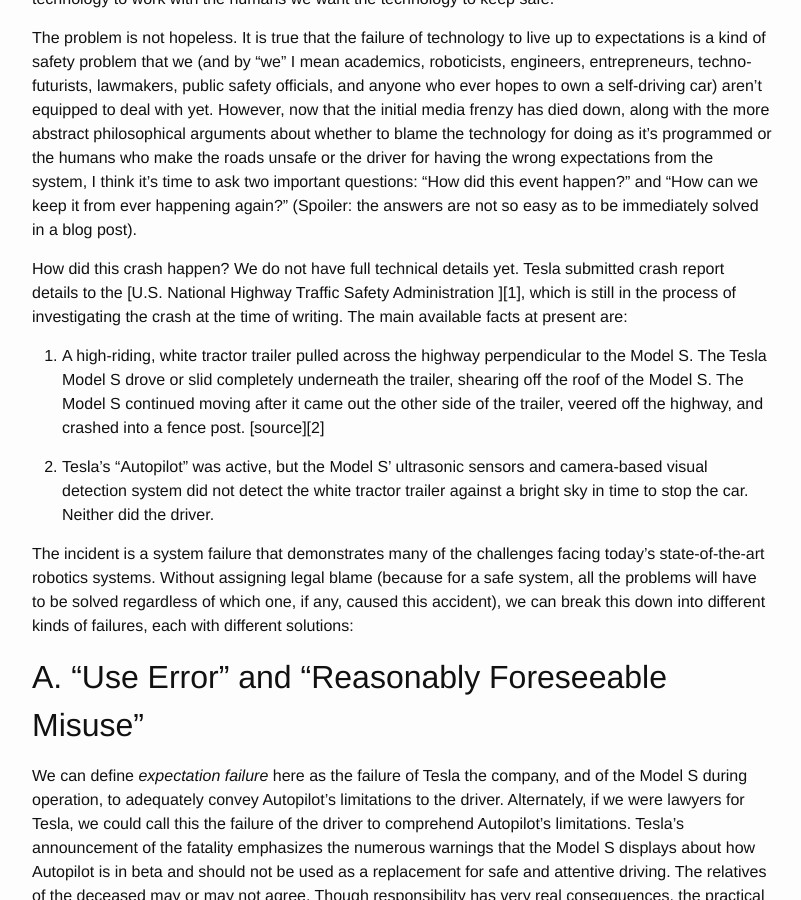
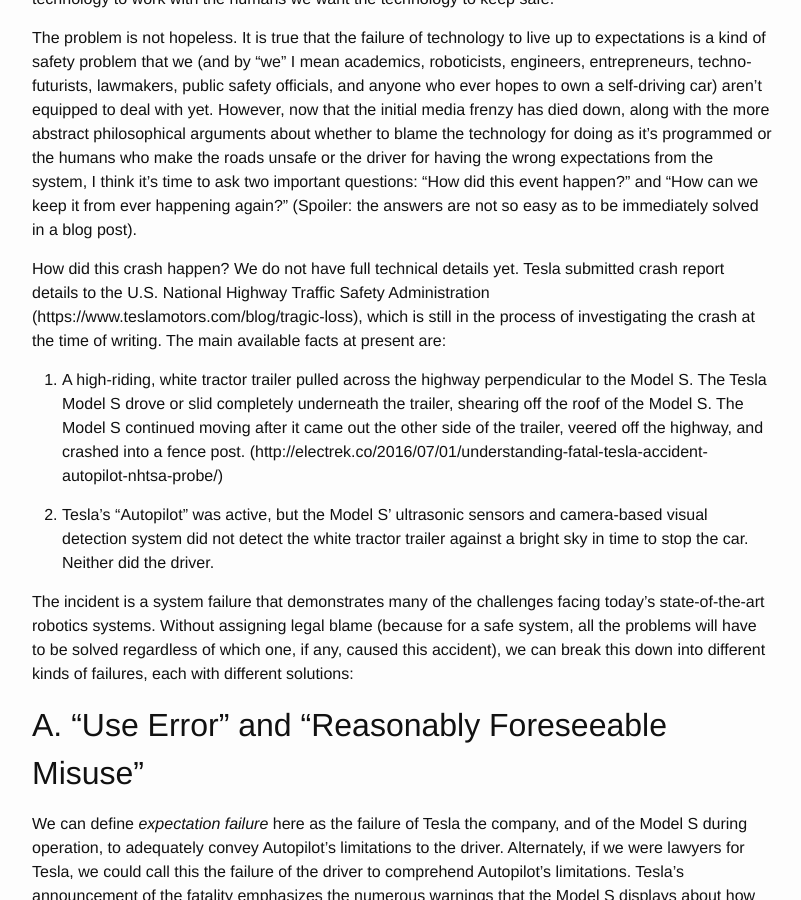
Before and after one commit to crashtherobotsite/crashtherobotsite, a Jekyll site: the page built from _posts/2016-07-18-what-the-tesla-fatality-can-teach-us-about-how-to-test-robots.markdown, in a window 1280 px wide and 900 px high, scrolled down 534 px. Shown: the whole window, without its empty margins (238-1039 px from the left). Built offline with Jekyll 4.4.1, drawn with Linux system fonts in a browser that asks for light colours; some of the changed text lies outside the part shown.

Commit message:
Revert "Move links to markdown footnotes"
This reverts commit 3f075fac185c863aea433f48967818341726a827.

```diff
--- a/_posts/2016-07-18-what-the-tesla-fatality-can-teach-us-about-how-to-test-robots.markdown
+++ b/_posts/2016-07-18-what-the-tesla-fatality-can-teach-us-about-how-to-test-robots.markdown
@@ -11,9 +11,9 @@
 
 The problem is not hopeless.  It is true that the failure of technology to live up to expectations is a kind of safety problem that we (and by "we" I mean academics, roboticists, engineers, entrepreneurs, techno-futurists, lawmakers, public safety officials, and anyone who ever hopes to own a self-driving car) aren't equipped to deal with yet. However, now that the initial media frenzy has died down, along with the more abstract philosophical arguments about whether to blame the technology for doing as it's programmed or the humans who make the roads unsafe or the driver for having the wrong expectations from the system, I think it's time to ask two important questions: "How did this event happen?" and "How can we keep it from ever happening again?" (Spoiler: the answers are not so easy as to be immediately solved in a blog post).
 
-How did this crash happen? We do not have full technical details yet. Tesla submitted crash report details to the [U.S. National Highway Traffic Safety Administration ][1], which is still in the process of investigating the crash at the time of writing.  The main available facts at present are:
+How did this crash happen? We do not have full technical details yet. Tesla submitted crash report details to the U.S. National Highway Traffic Safety Administration (https://www.teslamotors.com/blog/tragic-loss), which is still in the process of investigating the crash at the time of writing.  The main available facts at present are:
 
-1. A high-riding, white tractor trailer pulled across the highway perpendicular to the Model S. The Tesla Model S drove or slid completely underneath the trailer, shearing off the roof of the Model S. The Model S continued moving after it came out the other side of the trailer, veered off the highway, and crashed into a fence post. [source][2]
+1. A high-riding, white tractor trailer pulled across the highway perpendicular to the Model S. The Tesla Model S drove or slid completely underneath the trailer, shearing off the roof of the Model S. The Model S continued moving after it came out the other side of the trailer, veered off the highway, and crashed into a fence post. (http://electrek.co/2016/07/01/understanding-fatal-tesla-accident-autopilot-nhtsa-probe/)
 
 2. Tesla's "Autopilot" was active, but the Model S' ultrasonic sensors and camera-based visual detection system did not detect the white tractor trailer against a bright sky in time to stop the car. Neither did the driver.
 
@@ -39,7 +39,7 @@
 
 Changing the environment is part of how we've made ourselves safer in America. The statistics on our road safety [compared to that of poorer nations](http://asirt.org/initiatives/informing-road-users/road-safety-facts/road-crash-statistics) suggest that we're doing something right with our infrastructure and laws. In the particular case of the Tesla fatality, we can choose to scrutinize the failure of the highway design.  Our *highway infrastructure failure* can be stated as "Tall tractor trailers should not block highways."
 
-This crash might have been avoided if the road or the truck had more safeguards. Many highways limit where large trucks can drive, or provide overpasses instead of simple left turns. The US DOT acknowledges that large trucks and buses are particularly dangerous, and has [previously launched campaigns](https://www.transportation.gov/fastlane/operation-safe-driver-making-our-roads-safer-everyone) for educating drivers about the dangers of driving near large vehicles.  Multiple posters on Elon Musk's Twitter account pointed out that the tragedy might have been avoided if the tractor trailer involved had had large side guards, like the kind designed to protect [bicyclists from trailers][3].
+This crash might have been avoided if the road or the truck had more safeguards. Many highways limit where large trucks can drive, or provide overpasses instead of simple left turns. The US DOT acknowledges that large trucks and buses are particularly dangerous, and has [previously launched campaigns](https://www.transportation.gov/fastlane/operation-safe-driver-making-our-roads-safer-everyone) for educating drivers about the dangers of driving near large vehicles.  Multiple posters on Elon Musk's Twitter account pointed out that the tragedy might have been avoided if the tractor trailer involved had had large side guards, like the kind designed to protect bicyclists from trailers (http://bikeportland.org/2008/06/30/trucks-now-rolling-with-side-underrun-guards-8077).
 
 Robotics can give something quite valuable back to other disciplines to further efforts to make our environment safer: simulation and telemetry. Robotic cars record far more crash data than a normal car. This kind of data has the ability to dramatically shape policy about speed limits, road signs, and other observed variables if we can process it. Perhaps roads of the future, once more exact data is collected, will be able to be designed to avoid or prevent left turns for large trucks.
 
@@ -68,7 +68,3 @@
 ## Conclusion ##
 
 As self-driving cars and other high-technology robotics and AI enters a brave new world of consumer products, it's important to remember that not everything about the world is new and special and different. Even though these products are new, older tools used for keeping people safe through environmental modification, sensible policy, and best engineering practices still apply. Robots are inherently intelligent, interdisciplinary machines, and the field of robotics should steal the smartest ideas from as many disciplines as it can.
-
-[1] https://www.teslamotors.com/blog/tragic-loss
-[2] http://electrek.co/2016/07/01/understanding-fatal-tesla-accident-autopilot-nhtsa-probe/
-[3] http://bikeportland.org/2008/06/30/trucks-now-rolling-with-side-underrun-guards-8077
```
